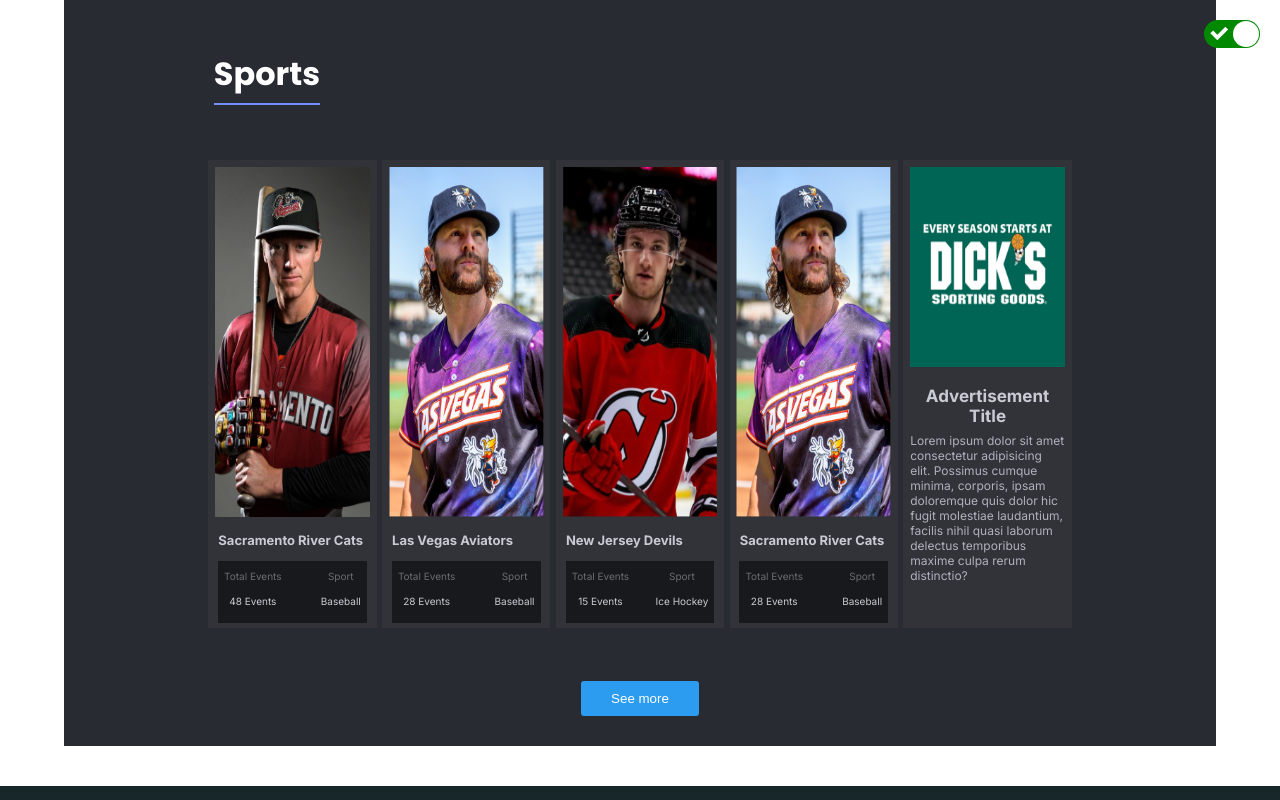
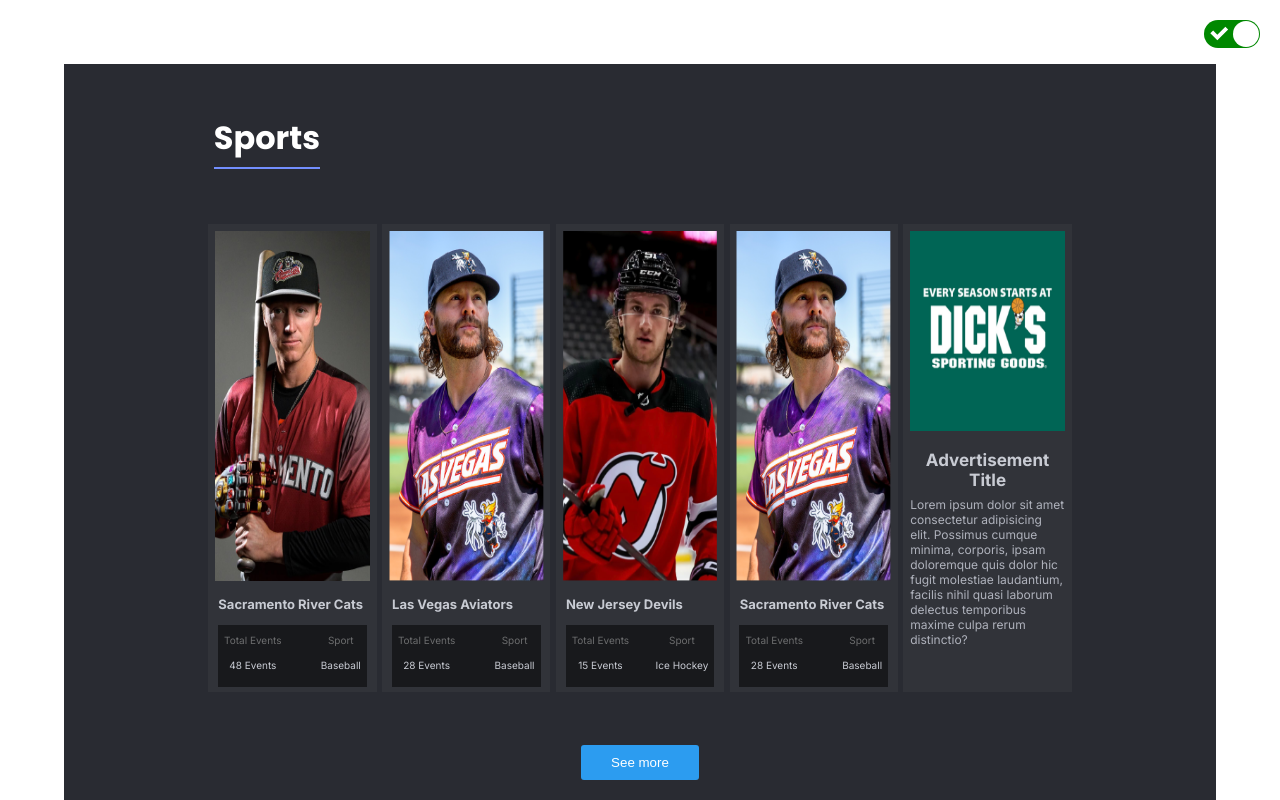
Before and after one commit to almattech/sport-website, a React (Create React App) app: page / in a window 1280 px wide. Shown: the top 800 px of the page. Built offline with nearby package versions, Linux system fonts and the light colour scheme.

Commit message:
Update App.css

```diff
--- a/src/App.css
+++ b/src/App.css
@@ -5,7 +5,7 @@
 @import "https://fonts.googleapis.com/css2?family=Inter:wght@100..900&family=Poppins:ital,wght@0,100;0,200;0,300;0,400;0,500;0,600;0,700;0,800;0,900;1,100;1,200;1,300;1,400;1,500;1,600;1,700;1,800;1,900&display=swap";
 
 body {
-  //padding: 5%;
+  padding: 5%;
   font-family: "Inter", sans-serif;
 }
 
```
